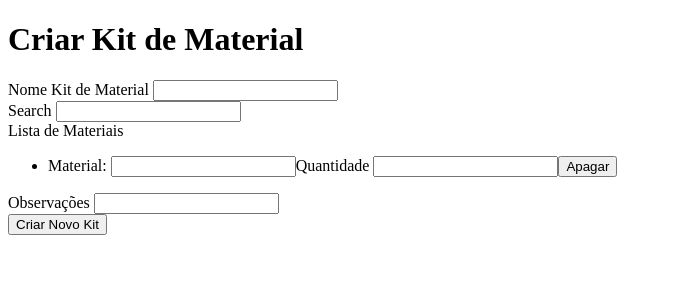
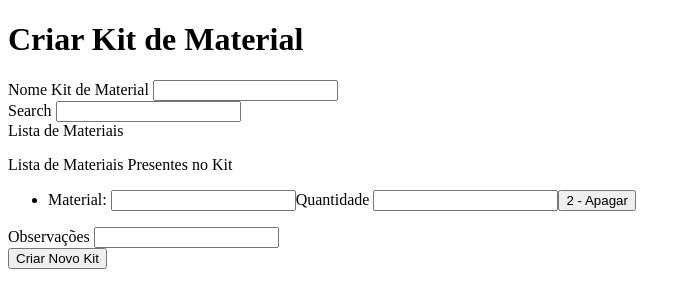
Before and after one commit to VascoGomesWork/PI-Implementacao, a React (Create React App) app in the folder client/: page /createkits in a window 1280 px wide. Shown: the top 308 px of the page, without its empty margins (0-691 px from the left). Built offline with nearby package versions, Linux system fonts and the light colour scheme.

Commit message:
Some more changes made

```diff
--- a/client/src/Pages/CreateMaterialsKitsPage.js
+++ b/client/src/Pages/CreateMaterialsKitsPage.js
@@ -8,6 +8,8 @@ export default function CreateMaterialsKitsPage(){
     const [search, setSearch] = useState()
     const [observacoes, setObservacoes] = useState()
     const [materiaisList, setMateriaisList] = useState()
+
+    const [materialsKitList, setMaterialsKitList] = useState()
 
     const searchData = async (e) => {
 
@@ -20,15 +22,17 @@ export default function CreateMaterialsKitsPage(){
             .then(res => res.json())
             .then(data => {
                 console.log("DATA = " + JSON.stringify(data.materials_list))
-                console.log("NOME = " + data.materials_list[0].nome)
-                console.log("QUANTIDADE = " + data.materials_list[0].quantidade)
 
-                setMateriaisList(prevData => ({
-                    ...prevData,
-                    array:[{
-                        nome:data.materials_list[0].nome,
-                        quantidade:data.materials_list[0].quantidade }]
-                }))
+                //Map is not a function -> https://stackoverflow.com/questions/30142361/react-js-uncaught-typeerror-this-props-data-map-is-not-a-function
+                setMateriaisList(data.materials_list)
+
+                //Adds Elements to an Object
+                /*materialsArray.push()
+                materialsArray[i] = {
+                    ...ingredientsArray[i],
+                    imagem: data.image,
+                    consistencia: data.consistency
+                }*/
             })
 
 
@@ -47,6 +51,14 @@ export default function CreateMaterialsKitsPage(){
 
     const criarKit = async (e) => {
 
+    }
+
+    function evento(id) {
+        console.log("EVENTO")
+        console.log("ID = " + id)
+        //Qual Evento que foi selecionado
+
+        //Dar Ordem para adicionar os materiais ao kit no componente parent
     }
 
     return (
@@ -76,7 +88,17 @@ export default function CreateMaterialsKitsPage(){
                 <div>
                     <label>Lista de Materiais </label>
                     <ul>
-                        <ListMaterialItem materialsList={materiaisList}/>
+                        {   //Map not working -> https://stackoverflow.com/questions/69080597/%C3%97-typeerror-cannot-read-properties-of-undefined-reading-map
+                            materiaisList?.map((materialsAtributes) => (
+                                <ListMaterialItem materialsAtributes={materialsAtributes} id={1} evento={evento}/>
+                            ))}
+                    </ul>
+                </div>
+
+                <div>
+                    <label>Lista de Materiais Presentes no Kit</label>
+                    <ul>
+                        <ListMaterialItem materialsList={materiaisList} id={2}/>
                     </ul>
                 </div>
                 <div>
--- a/client/src/Pages/ListMaterialItem.js
+++ b/client/src/Pages/ListMaterialItem.js
@@ -8,16 +8,25 @@ export default class ListMaterialItem extends React.Component{
 
     //this.props.materialsList.nome
     render() {
+
+        function changeQuantity(){
+
+        }
+
         return (
-            <li>
+            //How to solve missing key error -> https://sentry.io/answers/unique-key-prop/
+            //How to pass data from child to parent -> https://bobbyhadz.com/blog/react-pass-data-from-child-to-parent
+            <li key={this.props.materialsAtributes}>
                 <label>Material: </label>
 
-                <input type="text" value={this.props.materialsList!==undefined ? this.props.materialsList["array"][0].nome : this.props.materialsList}/>
+                <input type="text" id={"nome"} defaultValue={this.props.materialsAtributes!==undefined ? this.props.materialsAtributes.nome : this.props.materialsAtributes}/>
                 <label>Quantidade </label>
                 <input
                     type="text"
-                    value={this.props.materialsList!==undefined ? this.props.materialsList["array"][0].quantidade : this.props.materialsList}/>
-                <button type="button">Apagar</button>
+                    id={"quantidade"}
+                    onChange={changeQuantity}
+                    value={this.props.materialsAtributes!==undefined ? this.props.materialsAtributes.quantidade : this.props.materialsAtributes}/>
+                <button type="button" onClick={event => this.props.evento(this.props.materialsAtributes.id)}> {this.props.id === 1 ? "1 - Adicionar ao Kit" : "2 - Apagar" } </button>
             </li>
         )
     }
```
Also changed, not shown: 2 other files (tests, documents, lock files or other folders).
